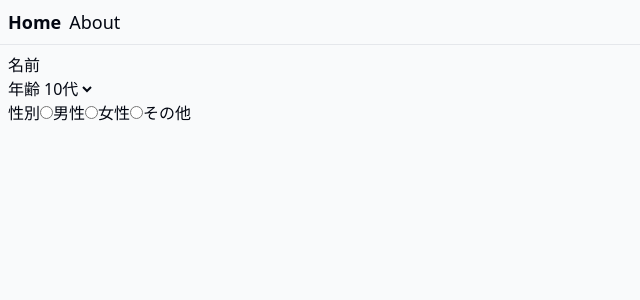
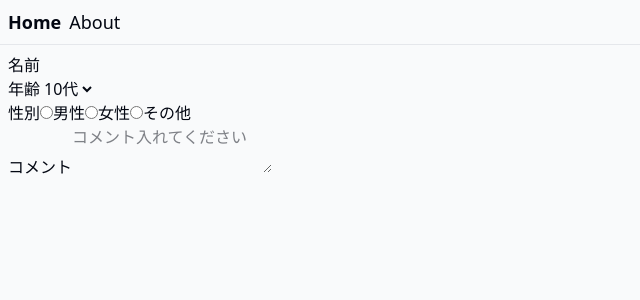
Before and after one commit to nakanoyuki/tanstack-fastapi-react, a React (Vite) app: page / in a window 1280 px wide. Shown: the top 300 px of the page, without its empty margins (0-640 px from the left). Built offline with nearby package versions, Linux system fonts and the light colour scheme.

Commit message:
コメントの項目を追加

```diff
--- a/src/components/templates/Form.tsx
+++ b/src/components/templates/Form.tsx
@@ -5,9 +5,10 @@ const Form = () => {
     name: "",
     age: "",
     gender: "",
+    comment: "",
   });
   const handleChange = (
-    e: ChangeEvent<HTMLSelectElement | HTMLInputElement>
+    e: ChangeEvent<HTMLSelectElement | HTMLInputElement | HTMLTextAreaElement>
   ) => {
     const { name, value } = e.target;
     setForm({ ...form, [name]: value });
@@ -62,6 +63,16 @@ const Form = () => {
           />
           その他
         </label>
+        <br />
+        <label htmlFor="comment">
+          コメント
+          <textarea
+            name="comment"
+            placeholder="コメント入れてください"
+            value={form.comment}
+            onChange={handleChange}
+          ></textarea>
+        </label>
       </form>
       <p>
         {form.name}
```
